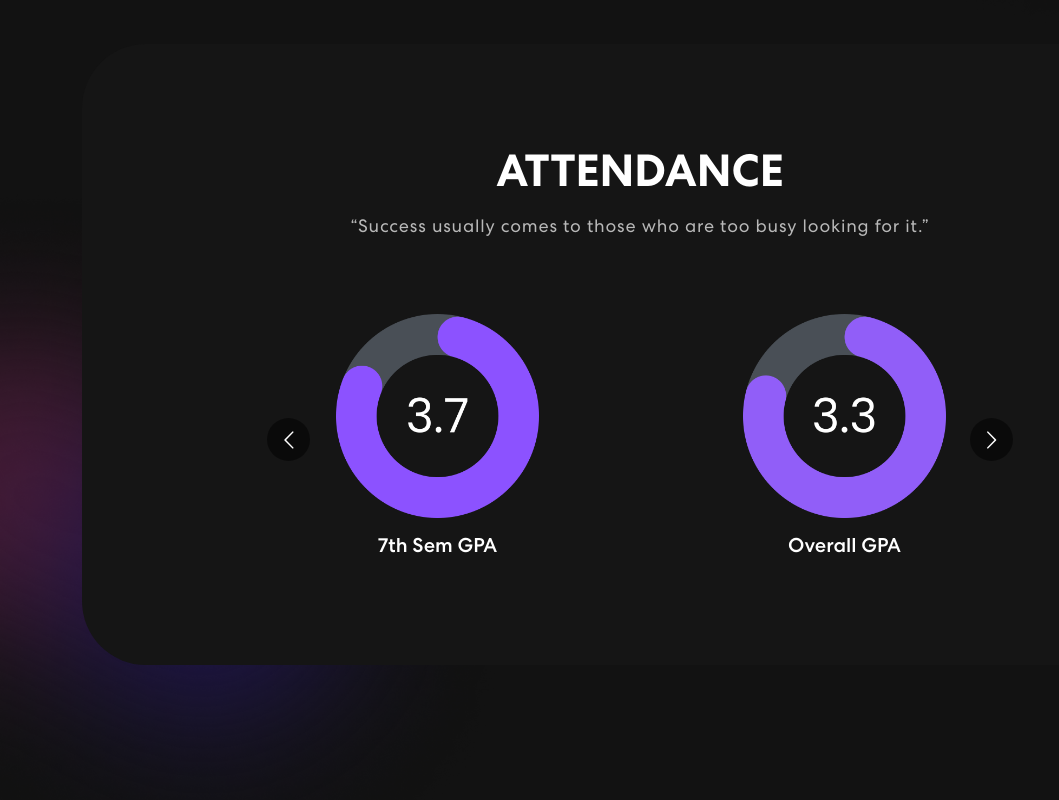
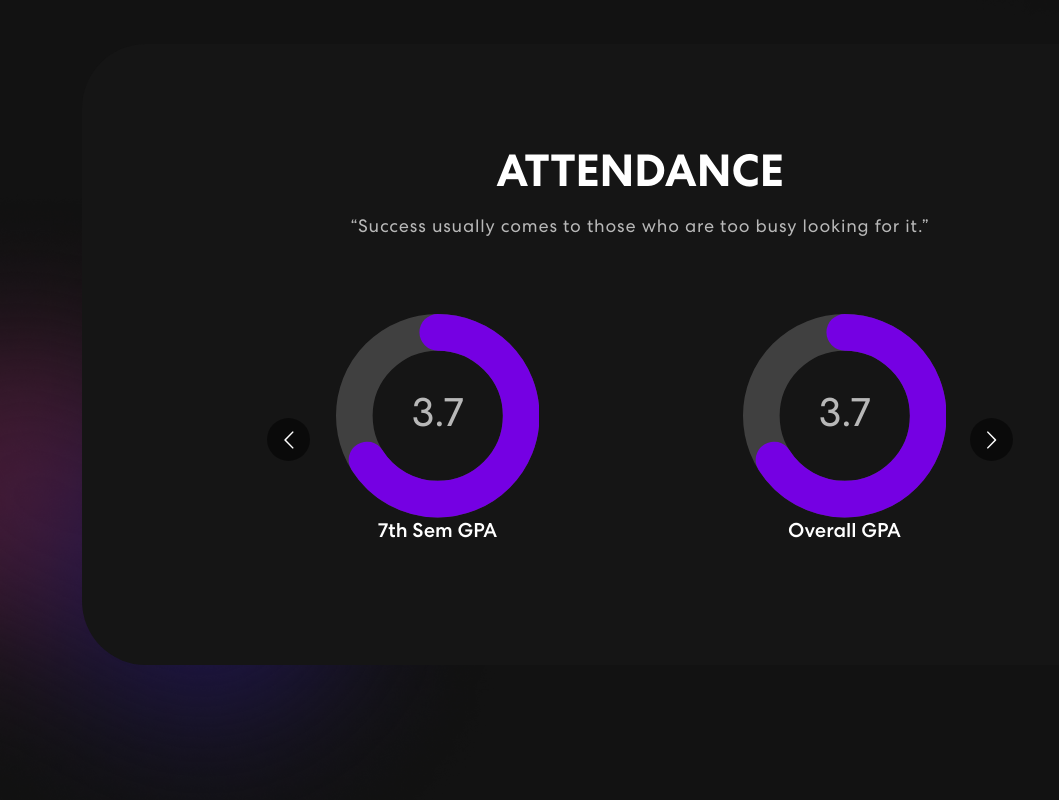
Before and after one commit to ChamilSachintha/Student-Progress-Viewer, a React (Create React App) app: page / in a window 1280 px wide. Shown: the part 2356-3156 px from the top of the page, without its empty margins (0-1059 px from the left). Built offline with nearby package versions, Linux system fonts and the light colour scheme.

Commit message:
Circular progress bar added

```diff
--- a/src/components/Attendance.js
+++ b/src/components/Attendance.js
@@ -12,6 +12,14 @@ import meter8 from "../assets/img/meter8.png";
 import colorSharp from "../assets/img/color-sharp.png";
 import 'animate.css';
 import TrackVisibility from 'react-on-screen';
+import {
+    CircularProgressbar,
+    CircularProgressbarWithChildren,
+    buildStyles
+} from "react-circular-progressbar";
+import "react-circular-progressbar/dist/styles.css";
+
+const percentage = 66;
 
 export const Attendance = () => {
     const responsive = {
@@ -44,20 +52,47 @@ export const Attendance = () => {
                                 {({ isVisible }) =>
                                     <div className={isVisible ? "animate__animated animate__slideInUp" : ""}>
                                         <h2>ATTENDANCE</h2>
-                        </div> }
+                                    </div>}
                             </TrackVisibility>
                             <p>“Success usually comes to those who are too busy looking for it.”</p>
                             <Carousel responsive={responsive} infinite={true} className="skill-slider">
-                            <div className="item">
-                                <img src={meter2} alt="Image" />
+                                <div className="item progress-container">
+                                    <CircularProgressbar
+                                        value={percentage}
+                                        strokeWidth={18}
+                                        text={`3.7`}
+                                        styles={buildStyles({
+                                            textColor: "#B8B8B8",
+                                            pathColor: "#7500e3",
+                                            trailColor: "#404040"
+                                        })}
+                                    />
                                     <h5>7th Sem GPA</h5>
                                 </div>
-                            <div className="item-main">
-                                <img src={meter8} alt="Image" />
+                                <div className="item-main progress-container">
+                                    <CircularProgressbar
+                                        value={percentage}
+                                        strokeWidth={18}
+                                        text={`3.7`}
+                                        styles={buildStyles({
+                                            textColor: "#B8B8B8",
+                                            pathColor: "#7500e3",
+                                            trailColor: "#404040"
+                                        })}
+                                    />
                                     <h5>Overall GPA</h5>
                                 </div>
-                            <div className="item">
-                                <img src={meter3} alt="Image" />
+                                <div className="item progress-container">
+                                <CircularProgressbar
+                                        value={percentage}
+                                        strokeWidth={18}
+                                        text={`3.7`}
+                                        styles={buildStyles({
+                                            textColor: "#B8B8B8",
+                                            pathColor: "#7500e3",
+                                            trailColor: "#404040"
+                                        })}
+                                    />
                                     <h5>1st Sem GPA</h5>
                                 </div>
                                 <div className="item">
@@ -76,8 +111,17 @@ export const Attendance = () => {
                                     <img src={meter7} alt="Image" />
                                     <h5>5th Sem GPA</h5>
                                 </div>
-                            <div className="item">
-                                <img src={meter1} alt="Image" />
+                                <div className="item progress-container">
+                                <CircularProgressbar
+                                        value={percentage}
+                                        strokeWidth={18}
+                                        text={`3.7`}
+                                        styles={buildStyles({
+                                            textColor: "#B8B8B8",
+                                            pathColor: "#7500e3",
+                                            trailColor: "#404040"
+                                        })}
+                                    />
                                     <h5>6th Sem GPA</h5>
                                 </div>
                             </Carousel>
```
Lines whose indentation alone changed are shown as unchanged.
